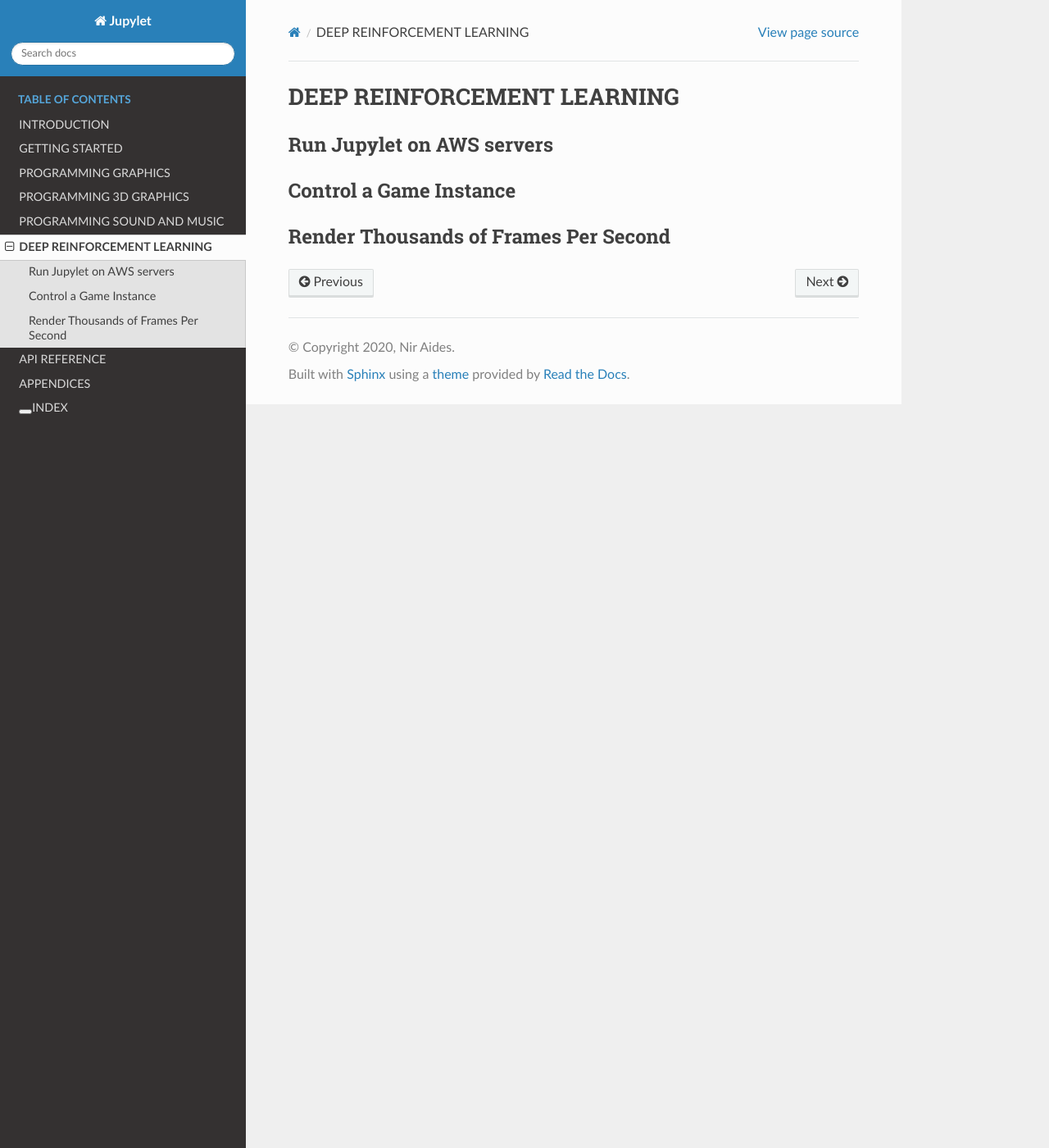
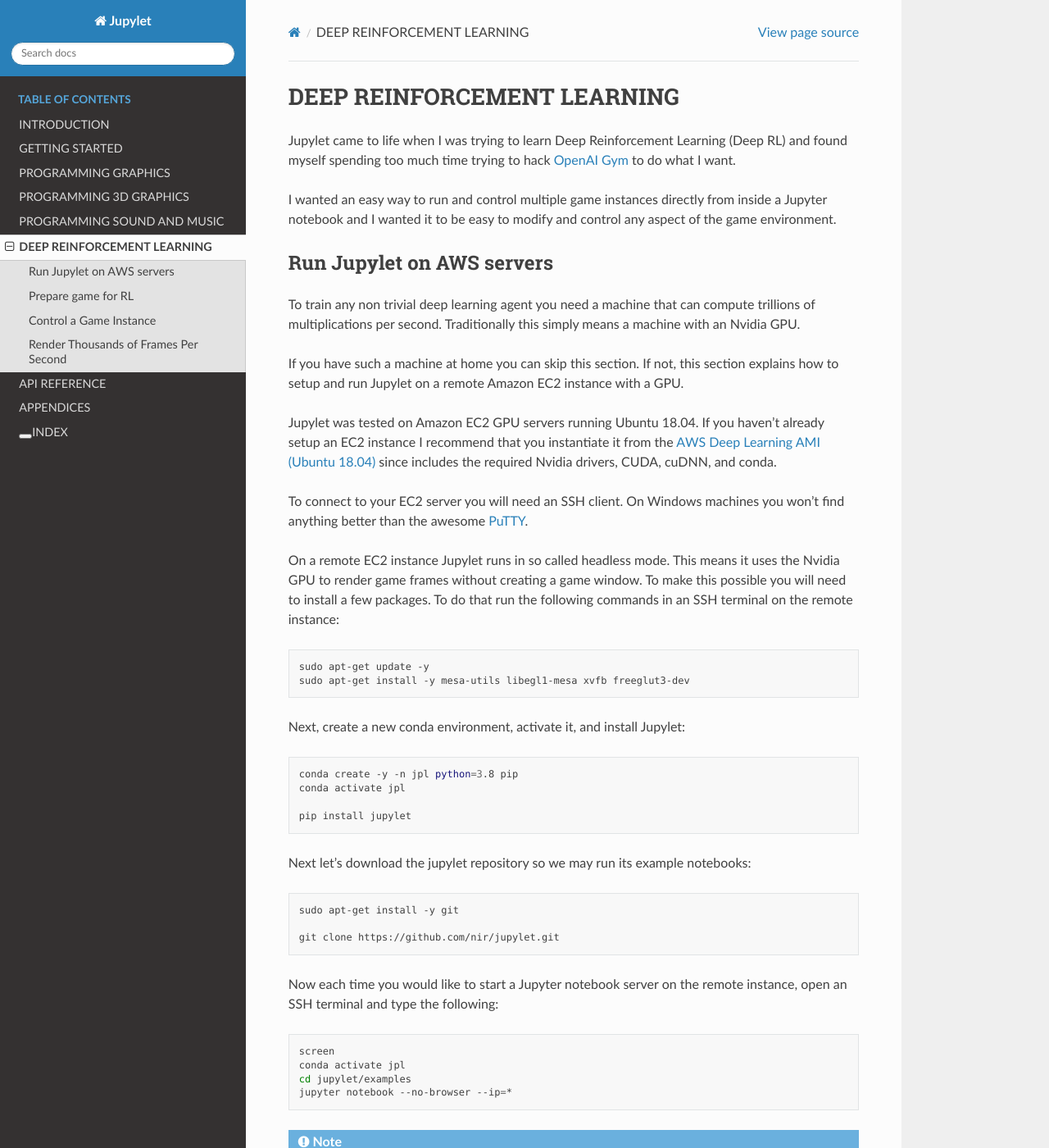
Before and after one commit to nir/jupylet, a Sphinx documentation site: the page built from docs/programmers_reference_guide/rl.rst, in a window 1280 px wide and 1400 px high. Shown: the whole window at 82% size. Built offline with Sphinx 7.4.7 and the Read the Docs theme 2.0.0, drawn with Linux system fonts in a browser that asks for light colours; some of the changed text lies outside the part shown.

Commit message:
docs + auto rl

```diff
--- a/docs/programmers_reference_guide/rl.rst
+++ b/docs/programmers_reference_guide/rl.rst
@@ -1,13 +1,118 @@
 DEEP REINFORCEMENT LEARNING
 ===========================
 
+Jupylet came to life when I was trying to learn Deep Reinforcement Learning
+(Deep RL) and found myself spending too much time trying to hack
+`OpenAI Gym <https://gym.openai.com/>`_ to do what I want.
+
+I wanted an easy way to run and control multiple game instances directly
+from inside a Jupyter notebook and I wanted it to be easy to modify and
+control any aspect of the game environment.
+
+
 Run Jupylet on AWS servers
 --------------------------
+
+To train any non trivial deep learning agent you need a machine that can
+compute trillions of multiplications per second. Traditionally this simply
+means a machine with an Nvidia GPU.
+
+If you have such a machine at home you can skip this section. If not, this
+section explains how to setup and run Jupylet on a remote Amazon EC2 instance
+with a GPU.
+
+Jupylet was tested on Amazon EC2 GPU servers running Ubuntu 18.04. If you
+haven't already setup an EC2 instance I recommend that you instantiate it
+from the `AWS Deep Learning AMI (Ubuntu 18.04) <https://aws.amazon.com/marketplace/pp/Amazon-Web-Services-AWS-Deep-Learning-AMI-Ubuntu-1/B07Y43P7X5>`_
+since includes the required Nvidia drivers, CUDA, cuDNN, and conda.
+
+To connect to your EC2 server you will need an SSH client. On Windows machines
+you won't find anything better than the awesome `PuTTY <https://www.putty.org/>`_.
+
+On a remote EC2 instance Jupylet runs in so called headless mode. This means
+it uses the Nvidia GPU to render game frames without creating a game window.
+To make this possible you will need to install a few packages. To do that run
+the following commands in an SSH terminal on the remote instance:
+
+.. code-block:: bash
+
+    sudo apt-get update -y
+    sudo apt-get install -y mesa-utils libegl1-mesa xvfb freeglut3-dev
+
+Next, create a new conda environment, activate it, and install Jupylet:
+
+.. code-block:: bash
+
+    conda create -y -n jpl python=3.8 pip
+    conda activate jpl
+
+    pip install jupylet
+
+Next let's download the jupylet repository so we may run its example
+notebooks:
+
+.. code-block:: bash
+
+    sudo apt-get install -y git
+
+    git clone https://github.com/nir/jupylet.git
+
+Now each time you would like to start a Jupyter notebook server on the remote
+instance, open an SSH terminal and type the following:
+
+.. code-block:: bash
+
+    screen
+    conda activate jpl
+    cd jupylet/examples
+    jupyter notebook --no-browser --ip=*
+
+.. note::
+    The `screen` program will prevent Jupyter server from exiting if the SSH
+    terminal accidentally disconnects. If it does disconnect you can
+    reconnect to the running screen session with the ``screen -dr`` command.
+
+The ``jupyter notebook`` command above should produce some output including a
+security token in the form of a long string of hex digits. Copy that token
+since you will soon need it.
+
+Finally, open a new tab in your browser and navigate to port 8888 of the
+public DNS address of your EC2 instance. It should look something like
+`http://ec2-BLAH.BLAH.BLAH.compute.amazonaws.com:8888/`
+
+If you did everything correctly you will be prompted to enter the security
+token that you copied above. Paste it in and you are done.
+
+.. note::
+    Jupyter notebook sessions use regular unsecure HTTP connections. If you
+    wish you can setup the Jupyter server to use HTTPS or limit the EC2
+    firewall to only allow connections from your IP address.
+
+
+Prepare game for RL
+-------------------
+
 
 
 Control a Game Instance
 -----------------------
 
+To help you get started with Jupylet for Deep RL, I have created the
+`examples/22-pong-RL.ipynb <https://github.com/nir/jupylet/blob/master/examples/22-pong-RL.ipynb>`_
+notebook. This section walks through that notebook and explains it.
+
+.. note::
+    The two functions ``show_image()`` and ``show_images()`` used here to show
+    numpy arrays as bitmap images are defined in `examples/22-pong-RL.ipynb <https://github.com/nir/jupylet/blob/master/examples/22-pong-RL.ipynb>`_.
+
+Starting a game instance is as easy as this:
+
+.. code-block:: python
+
+    import jupylet.rl
+
+    pong = jupylet.rl.GameProcess('pong')
+
 
 Render Thousands of Frames Per Second
 -------------------------------------
```
Also changed, not shown: 4 other files.
